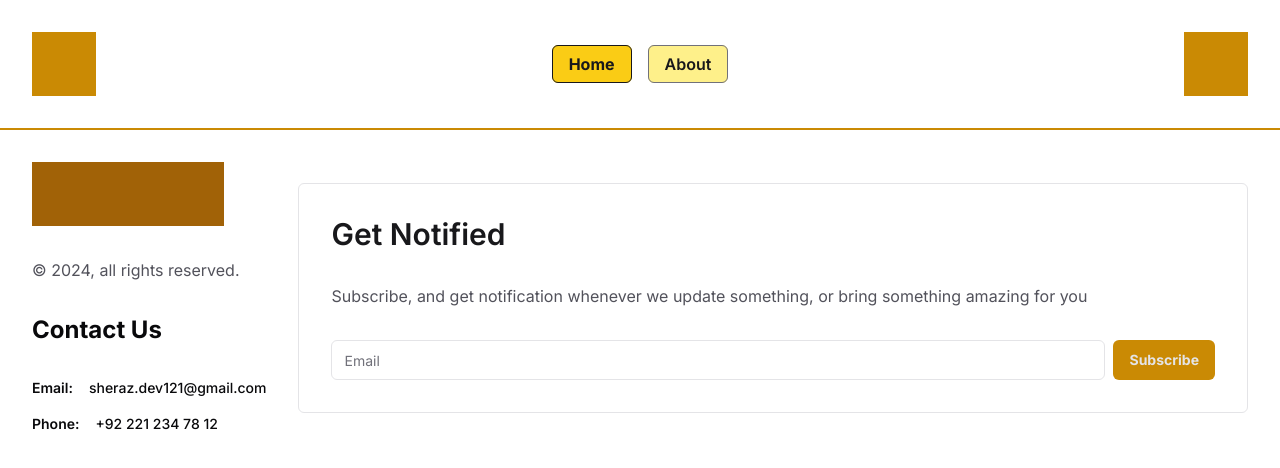
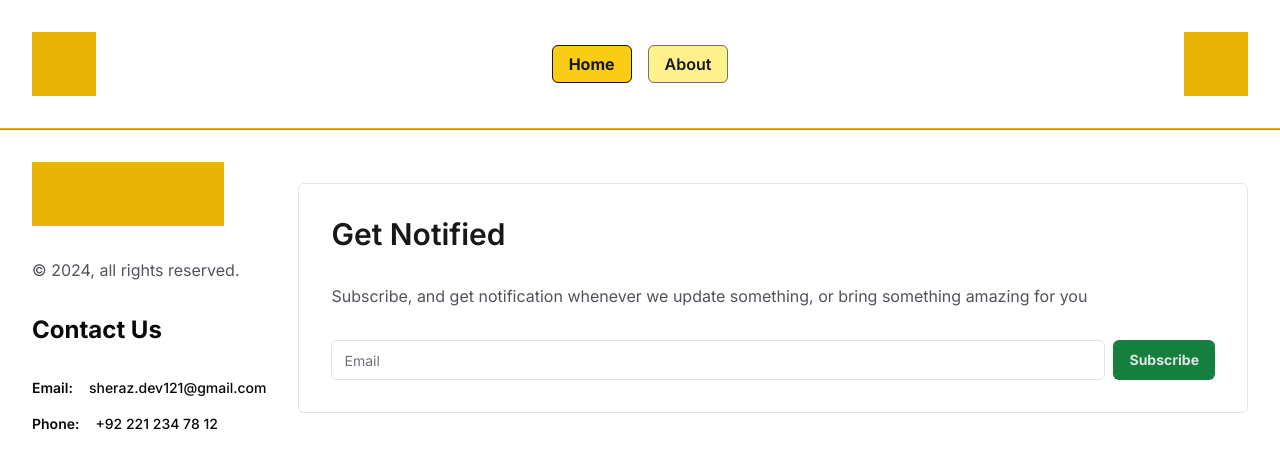
Before and after one commit to sheraz4196/twisto, a Next.js app: page / in a window 1280 px wide. Shown: the top 468 px of the page. Built offline with nearby package versions, Linux system fonts and the light colour scheme.

Commit message:
fix: ui fixes

```diff
--- a/app/_components/footer.tsx
+++ b/app/_components/footer.tsx
@@ -6,7 +6,7 @@ export default function Footer() {
     <footer className="flex items-center p-2 md:p-4 justify-between  lg:p-8 gap-2 md:gap-4 lg:gap-8 border-t border-primary-600">
       <div className="flex flex-col gap-4 lg:gap-8">
         {/* Logo Placeholder */}
-        <div className="h-16 bg-yellow-700 w-48" />
+        <div className="h-16 bg-yellow-500 w-48" />
         <p className="col-start-1 text-zinc-600 text-xs lg:text-base">
           &copy; 2024, all rights reserved.
         </p>
--- a/app/_components/footer/subscribe.tsx
+++ b/app/_components/footer/subscribe.tsx
@@ -11,7 +11,7 @@ export default function Subscribe() {
       </p>
       <div className="flex gap-2 items-center">
         <Input placeholder="Email" type="email" />
-        <Button>Subscribe</Button>
+        <Button className="bg-accent-700 hover:bg-green-500">Subscribe</Button>
       </div>
     </form>
   );
--- a/app/_components/header.tsx
+++ b/app/_components/header.tsx
@@ -2,11 +2,11 @@ import Navbar from "./header/navbar";
 
 export default function Header() {
   return (
-    <header className="flex items-center justify-between p-2 md:p-4 lg:p-8 bg-white border-b border-primary-600">
+    <header className="flex items-center justify-between p-2 md:p-4 lg:p-8 bg-white border-b border-primary-500">
       {/* Logo Placeholder */}
-      <div className="w-16 h-16 bg-primary-600" />
+      <div className="w-16 h-16 bg-primary-500" />
       <Navbar />
-      <div className="w-16 h-16 bg-primary-600" />
+      <div className="w-16 h-16 bg-primary-500" />
     </header>
   );
 }
```
